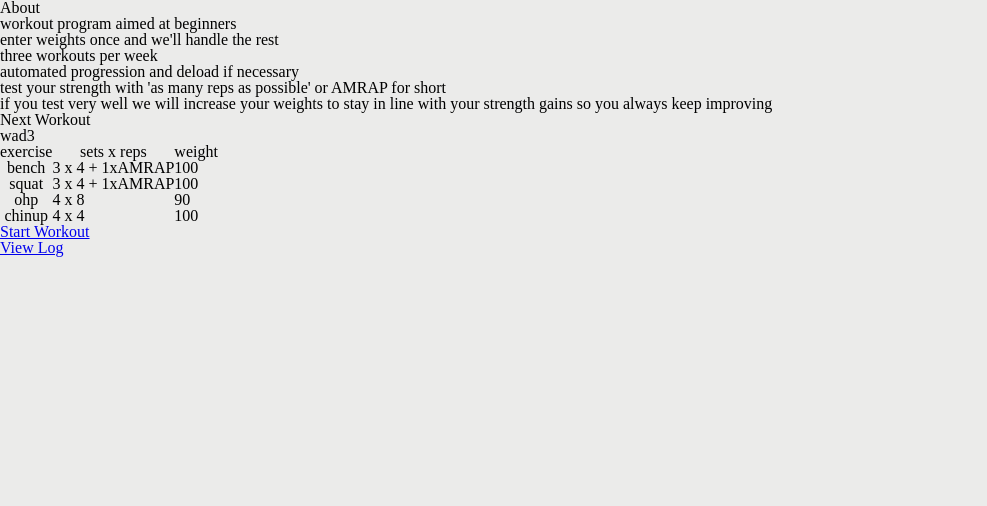
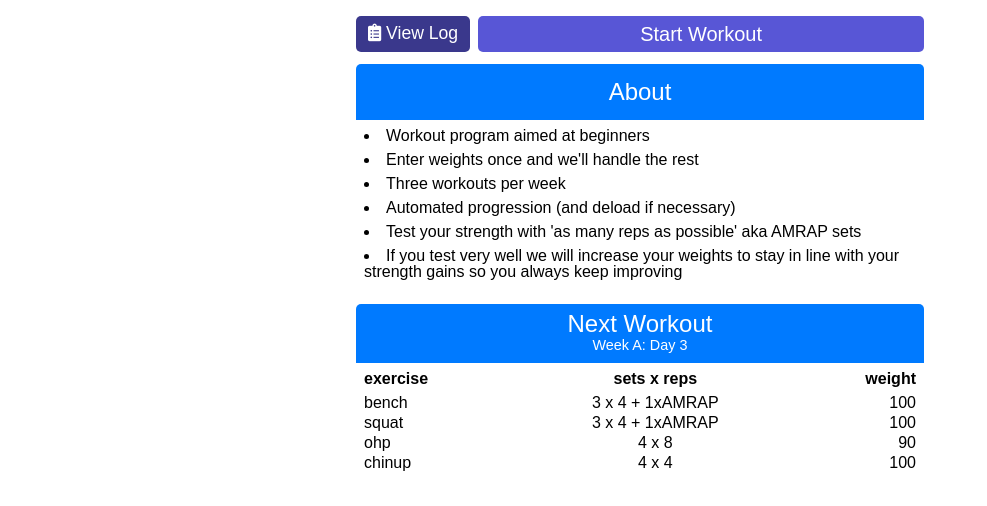
Before and after one commit to rcyork/workout, a React (Create React App) app: page / in a window 1280 px wide. Shown: the top 506 px of the page, without its empty margins (0-987 px from the left). Built offline with nearby package versions, Linux system fonts and the light colour scheme.

Commit message:
add styling to 'main' view

```diff
--- a/src/App.js
+++ b/src/App.js
@@ -3,11 +3,12 @@ import { BrowserRouter, Switch, Route } from "react-router-dom";
 
 import { INTIAL_WEIGHTS } from "./utils/initialWeights";
 import { WORKOUTS } from "./utils/workouts";
-import { roundToNearestFive } from "./utils/roundToNearestFive";
 
 import { Main } from "./components/Main/Main";
 import { Log } from "./components/Log/Log";
 import { Workout } from "./components/Workout/Workout";
+
+import "./App.css";
 
 export const App = () => {
   const [weights, setWeights] = useState(INTIAL_WEIGHTS);
@@ -120,6 +121,7 @@ export const App = () => {
 
   return (
     <BrowserRouter>
+      <div className="app">
         <Switch>
           <Route
             exact
@@ -145,6 +147,7 @@ export const App = () => {
             render={() => <Log log={log} setLog={setLog} />}
           />
         </Switch>
+      </div>
     </BrowserRouter>
   );
 };
--- a/src/components/Main/About/About.css
+++ b/src/components/Main/About/About.css
@@ -0,0 +1,24 @@
+.about {
+  margin-bottom: 1rem;
+}
+
+.about__title {
+  font-size: 1.5rem;
+  color: white;
+  text-align: center;
+  padding: 1rem 0;
+  background: var(--blue);
+  border-radius: 5px 5px 0 0;
+}
+
+.about__bullets {
+  padding: 0.5rem;
+  display: grid;
+  grid-auto-flow: row;
+  grid-gap: 0.5rem;
+}
+
+.about__bullet {
+  list-style-type: disc;
+  list-style-position: inside;
+}
--- a/src/components/Main/About/About.js
+++ b/src/components/Main/About/About.js
@@ -7,19 +7,19 @@ export const About = () => {
     <div className="about">
       <h3 className="about__title">About</h3>
       <ul className="about__bullets">
-        <li className="about__bullet">workout program aimed at beginners</li>
+        <li className="about__bullet">Workout program aimed at beginners</li>
         <li className="about__bullet">
-          enter weights once and we'll handle the rest
+          Enter weights once and we'll handle the rest
         </li>
-        <li className="about__bullet">three workouts per week</li>
+        <li className="about__bullet">Three workouts per week</li>
         <li className="about__bullet">
-          automated progression and deload if necessary
+          Automated progression (and deload if necessary)
         </li>
         <li className="about__bullet">
-          test your strength with 'as many reps as possible' or AMRAP for short
+          Test your strength with 'as many reps as possible' aka AMRAP sets
         </li>
         <li className="about__bullet">
-          if you test very well we will increase your weights to stay in line
+          If you test very well we will increase your weights to stay in line
           with your strength gains so you always keep improving
         </li>
       </ul>
--- a/src/components/Main/Main.css
+++ b/src/components/Main/Main.css
@@ -0,0 +1,28 @@
+.viewLog {
+  background: var(--purple__dark);
+}
+
+.startWorkout {
+  background: var(--purple);
+}
+
+.main__navLinks {
+  display: grid;
+  grid-template-columns: max-content 1fr;
+  justify-content: space-between;
+  grid-gap: 0.5rem;
+  margin-bottom: 0.75rem;
+}
+
+.main__navLinks a {
+  text-align: center;
+  text-decoration: none;
+  color: white;
+  border-radius: 5px;
+  font-size: 1.25rem;
+  padding: 0.5rem 0.75rem;
+}
+
+.main__navLinks .viewLog {
+  font-size: 1.1rem;
+}
--- a/src/components/Main/Main.js
+++ b/src/components/Main/Main.js
@@ -10,9 +10,16 @@ import "./Main.css";
 export const Main = ({ workout }) => {
   return (
     <div className="main">
+      <div className="main__navLinks">
+        <Link to="/log" className="viewLog">
+          <i className="fas fa-clipboard-list" /> View Log
+        </Link>
+        <Link className="startWorkout" to="/workout">
+          Start Workout
+        </Link>
+      </div>
       <About />
       <NextWorkout workout={workout} />
-      <Link to="/log">View Log</Link>
     </div>
   );
 };
--- a/src/components/Main/NextWorkout/NextWorkout.css
+++ b/src/components/Main/NextWorkout/NextWorkout.css
@@ -0,0 +1,34 @@
+.nextWorkout__banner {
+  background: var(--blue);
+  color: white;
+  padding: 0.5rem;
+  border-radius: 5px 5px 0 0;
+  text-align: center;
+}
+
+.nextWorkout__banner h2 {
+  font-size: 1.5rem;
+}
+
+.nextWorkout__banner p {
+  font-weight: 200;
+  font-size: 0.9rem;
+  line-height: 1.2rem;
+}
+
+.nextWorkout__table {
+  width: 100%;
+}
+
+.nextWorkout__tableWrap {
+  padding: 0.5rem;
+}
+
+.columnLables th {
+  padding-bottom: 0.5rem;
+  font-weight: bold;
+}
+
+td {
+  padding-bottom: 0.25rem;
+}
--- a/src/components/Main/NextWorkout/NextWorkout.js
+++ b/src/components/Main/NextWorkout/NextWorkout.js
@@ -1,33 +1,34 @@
 import React from "react";
-import { Link } from "react-router-dom";
+
+import { WORKOUT_NAMES } from "../../../utils/workoutNames";
+
 import "./NextWorkout.css";
 
 import { roundToNearestFive } from "../../../utils/roundToNearestFive";
 
 export const NextWorkout = ({ workout }) => {
-  console.log(workout);
-
   return (
     <div className="nextWorkout">
       <div className="nextWorkout__banner">
         <h2>Next Workout</h2>
-        <p>{workout.id}</p>
+        <p>{WORKOUT_NAMES.find(name => name.id === workout.id).fullName}</p>
       </div>
+      <div className="nextWorkout__tableWrap">
         <table className="nextWorkout__table">
           <tbody>
-          <tr>
-            <th>exercise</th>
-            <th>sets x reps</th>
-            <th>weight</th>
+            <tr className="columnLables">
+              <th align="left">exercise</th>
+              <th align="center">sets x reps</th>
+              <th align="right">weight</th>
             </tr>
             {workout.exercises.map(exercise => {
               return (
                 <tr key={exercise.name}>
-                <th>{exercise.name}</th>
-                <td>{`${exercise.sets} x ${exercise.reps} ${
+                  <th align="left">{exercise.name}</th>
+                  <td align="center">{`${exercise.sets} x ${exercise.reps} ${
                     exercise.amrap ? "+ 1xAMRAP" : ""
                   }`}</td>
-                <td>
+                  <td align="right">
                     {exercise.weight === null
                       ? 0
                       : exercise.reps === 8
@@ -39,9 +40,7 @@ export const NextWorkout = ({ workout }) => {
             })}
           </tbody>
         </table>
-      <Link className="nextWorkout__startWorkoutButton" to="/workout">
-        Start Workout
-      </Link>
+      </div>
     </div>
   );
 };
--- a/src/index.css
+++ b/src/index.css
@@ -5,11 +5,8 @@
 :root {
   --blue: #007aff;
   --purple: #5856d6;
+  --purple__dark: #3a388c;
   --green: #4cd964;
   --red: #ff3b30;
   --grey: #cfcfcf;
 }
-
-body {
-  background: #ebebea;
-}
--- a/src/index.js
+++ b/src/index.js
@@ -1,7 +1,7 @@
 import React from "react";
 import ReactDOM from "react-dom";
+import "./reset.css";
 import "./index.css";
-import "./reset.css";
 import { App } from "./App";
 
 ReactDOM.render(<App />, document.getElementById("root"));
```
Lines whose indentation alone changed are shown as unchanged.
